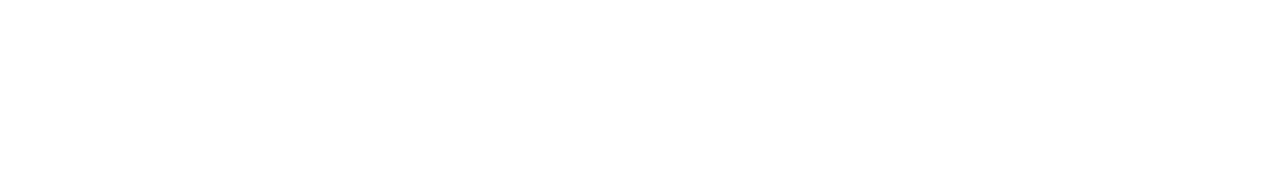
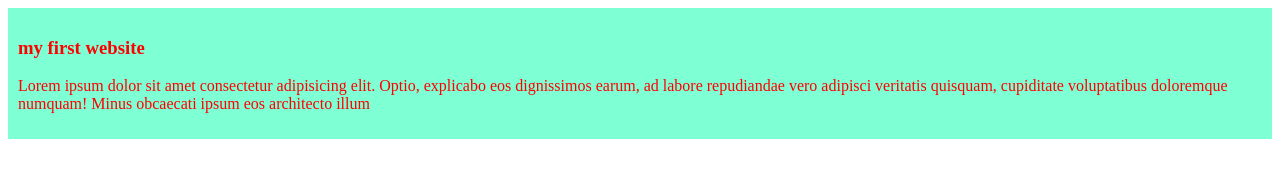
Before and after one commit to aladdincoder/my-simple-website, a plain HTML site: page index.html in a window 1280 px wide. Drawn offline with Linux system fonts and the light colour scheme.

Commit message:
added the first blog

```diff
--- a/index.html
+++ b/index.html
@@ -4,8 +4,13 @@
     <meta charset="UTF-8">
     <meta name="viewport" content="width=device-width, initial-scale=1.0">
     <title>my simple website</title>
+    <link rel="stylesheet" href="style/blog..css">
 </head>
 <body>
+    <div>
+        <h3>my first website</h3>
+        <p>Lorem ipsum dolor sit amet consectetur adipisicing elit. Optio, explicabo eos dignissimos earum, ad labore repudiandae vero adipisci veritatis quisquam, cupiditate voluptatibus doloremque numquam! Minus obcaecati ipsum eos architecto illum</p>
+    </div>
 
 </body>
 </html>
--- /dev/null
+++ b/style/blog..css
@@ -0,0 +1,5 @@
+div{
+    background-color: aquamarine;
+    color: red;
+    padding: 10px;
+}
```
